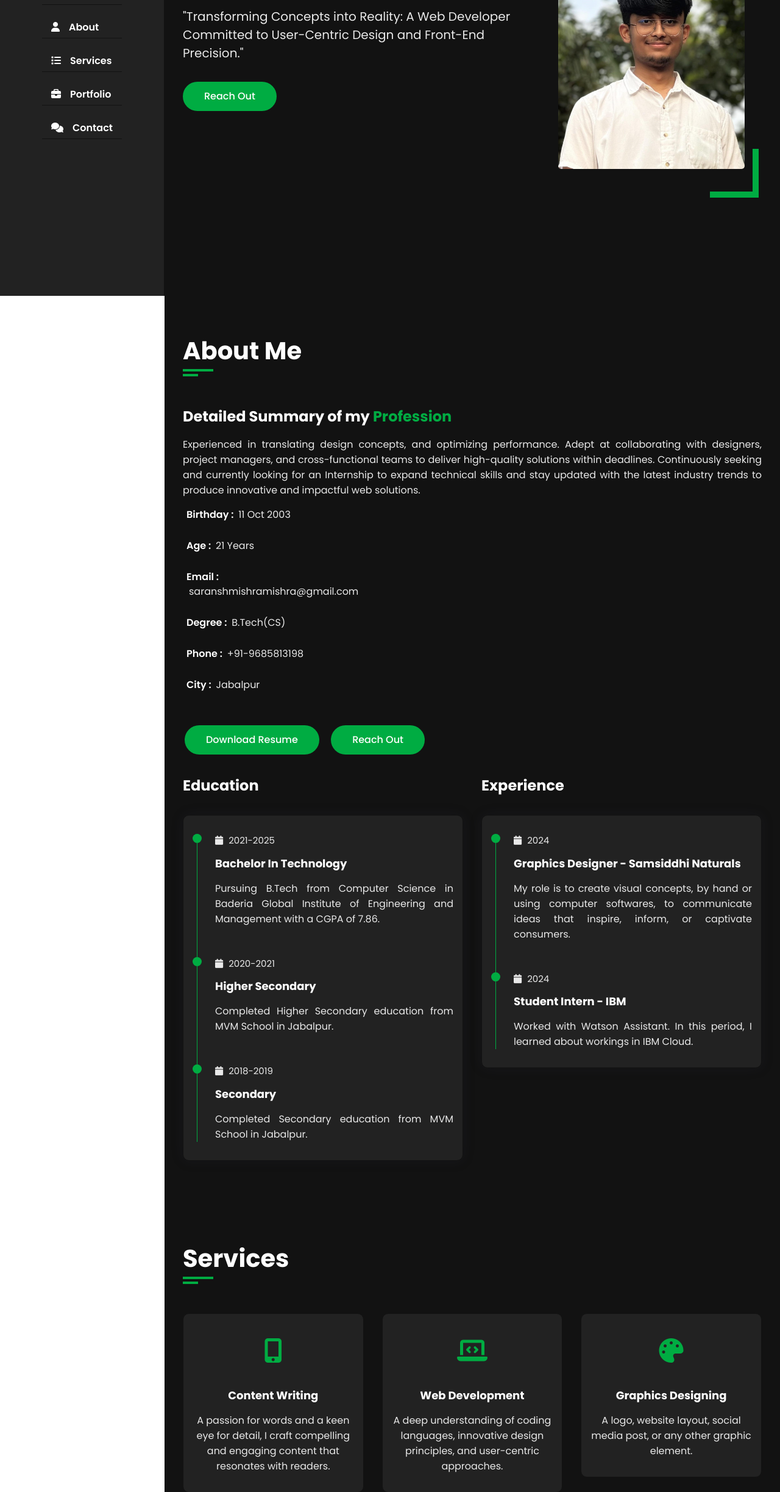
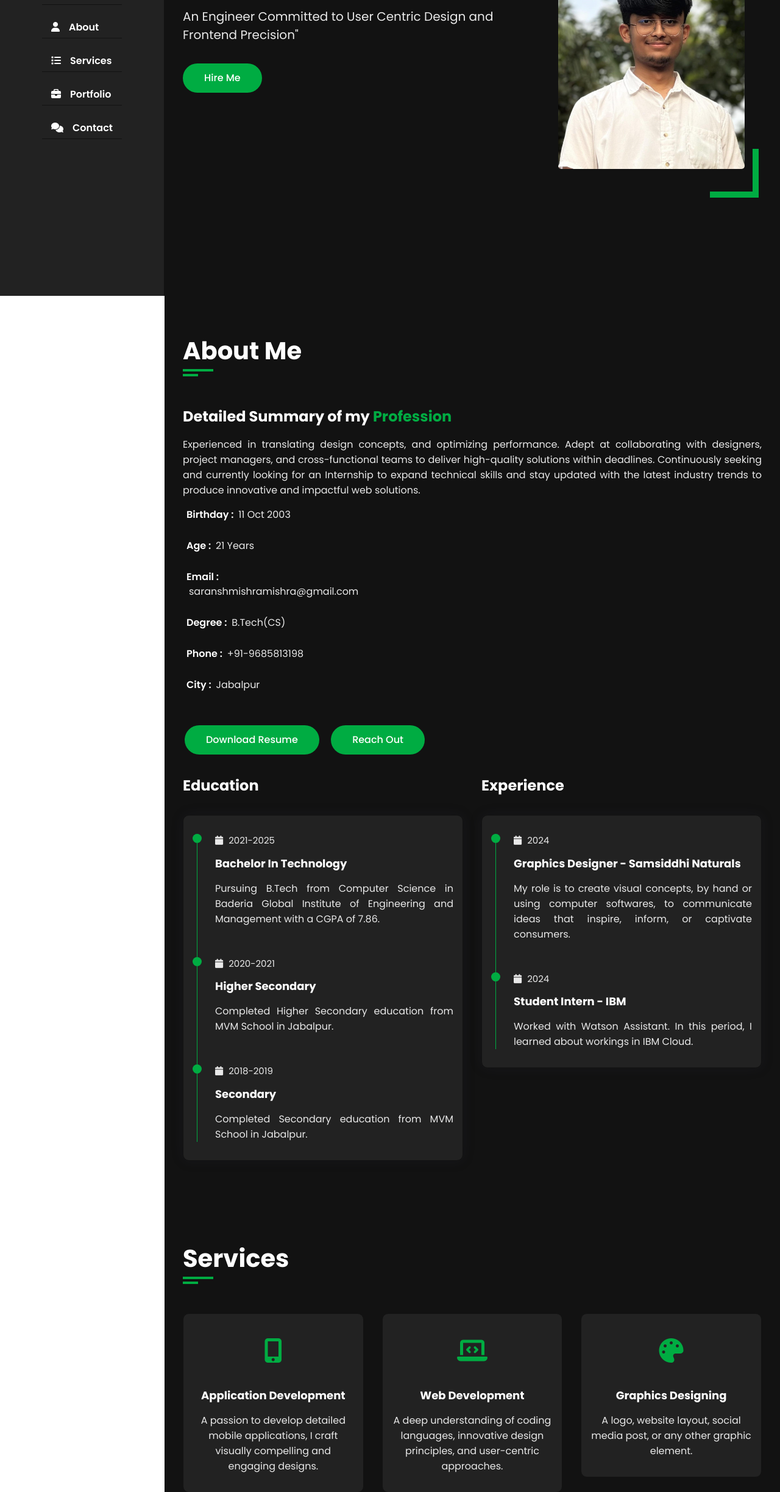
Before and after one commit to playlikesam/saranshPortfolio, a plain HTML site: page index.html in a window 1280 px wide. Shown: the part 315-2761 px from the top of the page at 61% size. Drawn offline with nearby package versions, Linux system fonts and the light colour scheme; a web font is replaced by a local one.

Commit message:
updated resume

```diff
--- a/index.html
+++ b/index.html
@@ -51,10 +51,9 @@
                     <div class="row">
                         <div class="home-info padd-15">
                             <h3 class="hello">Hi, I'm <span class="name">Saransh Mishra</span></h3>
-                            <h3 class="my-profession">I'm a <span class="typing">Web Developer</span></h3>
-                            <p>"Transforming Concepts into Reality: A Web Developer
-                                Committed to User-Centric Design and Front-End Precision."</p>
-                            <a href="#contact" class="btn hire-me">Reach Out</a>
+                            <h3 class="my-profession">I'm a <span class="typing"></span></h3>
+                            <p>An Engineer Committed to User Centric Design and Frontend Precision"</p>
+                            <a href="#contact" class="btn hire-me">Hire Me</a>
                         </div>
                         <div class="home-img padd-15">
                             <img src="img/hero.jpg" alt="">
@@ -223,9 +222,9 @@
                                 <div class="icon">
                                     <i class="fa fa-mobile-alt"></i>
                                 </div>
-                                <h4>Content Writing</h4>
-                                <p>A passion for words and a keen eye for detail, I craft compelling and engaging
-                                    content that resonates with readers.
+                                <h4>Application Development</h4>
+                                <p>A passion to develop detailed mobile applications, I craft visually compelling and engaging
+                                    designs.
                                 </p>
                             </div>
                         </div>
```
